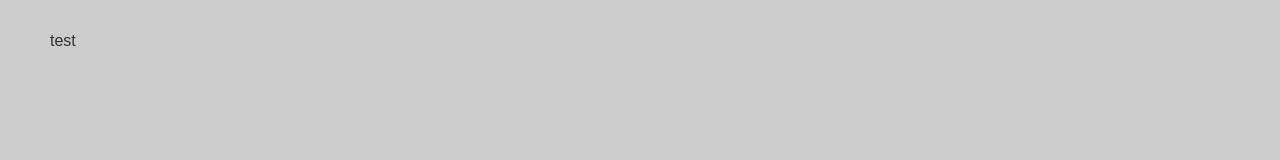
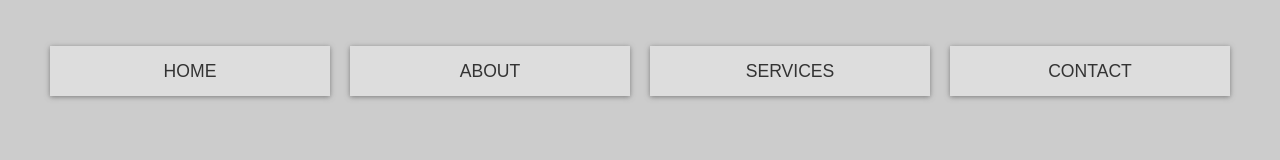
Before and after one commit to lazarks/templates, a plain HTML site: page grid-landing-page/index.html in a window 1280 px wide. Drawn offline with Linux system fonts and the light colour scheme.

Commit message:
grid-lp - navigation finished

```diff
--- a/grid-landing-page/index.html
+++ b/grid-landing-page/index.html
@@ -8,6 +8,24 @@
         <link rel="stylesheet" href="styles.css" />
     </head>
     <body>
-        test
+        <div class="wrapper">
+            <!-- Navigation -->
+            <nav class="main-nav">
+                <ul>
+                    <li>
+                        <a href="#">Home</a>
+                    </li>
+                    <li>
+                        <a href="#">About</a>
+                    </li>
+                    <li>
+                        <a href="#">Services</a>
+                    </li>
+                    <li>
+                        <a href="#">Contact</a>
+                    </li>
+                </ul>
+            </nav>
+        </div>
     </body>
 </html>
--- a/grid-landing-page/styles.css
+++ b/grid-landing-page/styles.css
@@ -17,3 +17,34 @@ body {
     margin: 30px 50px;
     line-height: 1.4;
 }
+
+.wrapper {
+    display: grid;
+    grid-gap: 20px;
+}
+
+/* Navigation */
+.main-nav ul {
+    display: grid;
+    grid-gap: 20px;
+    padding: 0;
+    list-style: none;
+    grid-template-columns: repeat(4, 1fr);
+}
+
+.main-nav a {
+    background: var(--primary);
+    display: block;
+    text-decoration: none;
+    padding: 0.8rem;
+    text-align: center;
+    color: var(--dark);
+    text-transform: uppercase;
+    font-size: 1.1rem;
+    box-shadow: var(--shadow);
+}
+
+.main-nav a:hover {
+    background: var(--dark);
+    color: var(--light);
+}
```
